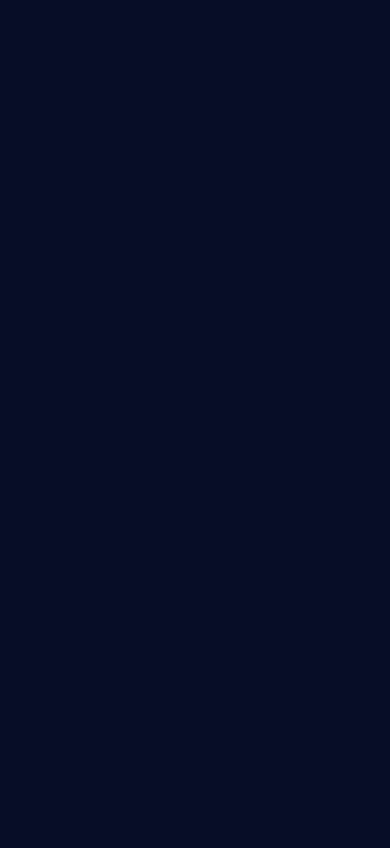
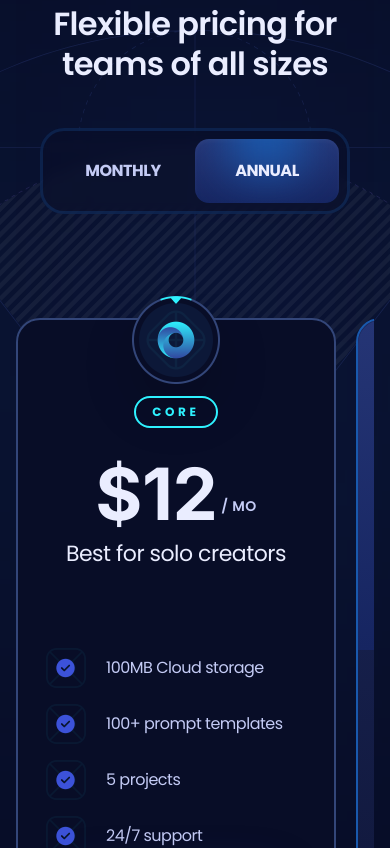
Before and after one commit to yarzarnayoo27/xora-saas, a React (Vite) app: page / in a window 390 px wide. Shown: the part 1960-2808 px from the top of the page. Before the commit the page ends 1900 px from the top, so only its background shows below. Built offline with nearby package versions, Linux system fonts and the light colour scheme.

Commit message:
feat: implement responsive pricing section

```diff
--- a/package.json
+++ b/package.json
@@ -13,6 +13,7 @@
     "@tailwindcss/vite": "^4.1.18",
     "clsx": "^2.1.1",
     "react": "^19.2.0",
+    "react-countup": "^6.5.3",
     "react-dom": "^19.2.0",
     "react-scroll": "^1.9.3",
     "tailwindcss": "^4.1.18"
--- a/src/App.jsx
+++ b/src/App.jsx
@@ -1,6 +1,7 @@
 import Features from "./sections/Features";
 import Header from "./sections/Header";
 import Hero from "./sections/Hero";
+import Pricing from "./sections/Pricing";
 
 const App = () => {
   return (
@@ -8,6 +9,7 @@
       <Header />
       <Hero />
       <Features />
+      <Pricing />
     </main>
   );
 };
--- a/src/sections/Header.jsx
+++ b/src/sections/Header.jsx
@@ -18,9 +18,7 @@
     };
   }, []);
 
-  const NavLink = ({ title }) => {
-    console.log(title)
-    return (
+  const NavLink = ({ title }) => (
     <LinkScroll
       onClick={() => setIsOpen(false)}
       to={title}
@@ -32,7 +30,7 @@
     >
       {title}
     </LinkScroll>
-  )};
+  );
 
   return (
     <header
--- /dev/null
+++ b/src/sections/Pricing.jsx
@@ -0,0 +1,165 @@
+import clsx from "clsx";
+import { useState } from "react";
+import { Element } from "react-scroll";
+import { plans } from "../../constants";
+import CountUp from "react-countup";
+import Button from "../components/Button";
+
+const Pricing = () => {
+  const [monthly, setMonthly] = useState(false);
+
+  return (
+    <section>
+      <Element name="pricing">
+        <div className="container">
+          <div className="max-w-960 pricing-head_before relative mx-auto border-l border-r border-s2 bg-s1/50 pb-40 pt-28 max-xl:max-w-4xl max-lg:border-none max-md:pb-32 max-md:pt-16">
+            <h3 className="h3 max-lg:h4 max-md:h5 z-3 relative mx-auto mb-14 max-w-lg text-center text-p4 max-md:mb-11 max-sm:max-w-sm">
+              Flexible pricing for teams of all sizes
+            </h3>
+
+            <div className="relative z-4 mx-auto flex w-[375px] rounded-3xl border-[3px] border-s4/25 bg-s1/50 p-2 backdrop-blur-[6px] max-md:w-[310px]">
+              <button
+                className={clsx("pricing-head_btn", monthly && "text-p4")}
+                onClick={() => setMonthly(true)}
+              >
+                Monthly
+              </button>
+              <button
+                className={clsx("pricing-head_btn", !monthly && "text-p4")}
+                onClick={() => setMonthly(false)}
+              >
+                Annual
+              </button>
+              <div
+                className={clsx(
+                  "g4 rounded-14 before:h-100 pricing-head_btn_before absolute left-2 top-2 h-[calc(100%-16px)] w-[calc(50%-8px)] overflow-hidden shadow-400 transition-transform duration-500",
+                  !monthly && "translate-x-full",
+                )}
+              />
+            </div>
+
+            <div className="pricing-bg">
+              <img
+                src="/images/bg-outlines.svg"
+                alt="outline"
+                width={960}
+                height={380}
+                className="relative z-2"
+              />
+              <img
+                src="/images/bg-outlines-fill.png"
+                alt="outline"
+                width={960}
+                height={380}
+                className="absolute inset-0 opacity-5 mix-blend-soft-light"
+              />
+            </div>
+          </div>
+
+          <div className="scroll-hide relative z-2 -mt-12 flex items-start max-xl:gap-5 max-xl:overflow-auto max-xl:pt-6">
+            {plans.map((plan, index) => (
+              <div
+                key={plan.id}
+                className="pricing-plan_first pricing-plan_last pricing-plan_odd pricing-plan_even relative border-2 p-7 max-xl:min-w-80 max-lg:rounded-3xl xl:w-[calc(33.33%+2px)]"
+              >
+                {index === 1 && (
+                  <div className="g4 absolute h-330 left-0 right-0 top-0 z-1 rounded-tl-3xl rounded-tr-3xl" />
+                )}
+
+                <div
+                  className={clsx(
+                    "absolute left-0 right-0 z-2 flex items-center justify-center",
+                    index === 1 ? "-top-6" : "-top-6 xl:-top-11",
+                  )}
+                >
+                  <img
+                    src={plan.logo}
+                    alt={plan.title}
+                    className={clsx(
+                      "object-contain drop-shadow-2xl",
+                      index === 1 ? "size-[120px]" : "size-[88px]",
+                    )}
+                  />
+                </div>
+
+                <div
+                  className={clsx(
+                    "relative flex flex-col items-center",
+                    index === 1 ? "pt-24" : "pt-12",
+                  )}
+                >
+                  <div
+                    className={clsx(
+                      "small-2 rounded-20 relative z-2 mx-auto mb-6 border-2 px-4 py-1.5 uppercase",
+                      index === 1 ? "border-p3 text-p3" : "border-p1 text-p1",
+                    )}
+                  >
+                    {plan.title}
+                  </div>
+
+                  <div className="relative z-2 flex justify-center items-center">
+                    <div
+                      className={clsx(
+                        "h-num flex items-start",
+                        index === 1 ? "text-p3" : "text-p4",
+                      )}
+                    >
+                      $
+                      <CountUp
+                        start={plan.priceMonthly}
+                        end={monthly ? plan.priceMonthly : plan.priceYearly}
+                        duration={0.4}
+                        useEasing={false}
+                        preserveValue
+                      />
+                    </div>
+                    <div className="small-1 relative top-3 ml-1 uppercase">
+                      / mo
+                    </div>
+                  </div>
+                </div>
+
+                <div
+                  className={clsx(
+                    "body-1 relative z-2 mb-10 w-full border-b-s2 pb-9 text-center text-p4",
+                    index === 1 && "border-b",
+                  )}
+                >
+                  {plan.caption}
+                </div>
+
+                <ul className="mx-auto space-y-4 xl:px-7">
+                  {plan.features.map((feature) => (
+                    <li
+                      key={feature}
+                      className="relative flex items-center gap-5"
+                    >
+                      <img
+                        src="/images/check.png"
+                        alt="check"
+                        className="size-10 object-contain"
+                      />
+                      <p className="flex-1">{feature}</p>
+                    </li>
+                  ))}
+                </ul>
+
+                <div className="mt-10 flex w-full justify-center">
+                  <Button icon={plan.icon}>Get Started</Button>
+                </div>
+
+                {index === 1 && (
+                  <p className="small-compact mt-9 text-center text-p3 before:mx-2.5 before:content-['-'] after:mx-2.5 after:content-['-']">
+                    Limited time offer
+                  </p>
+                )}
+              </div>
+            ))}
+          </div>
+        </div>
+      </Element>
+    </section>
+  );
+};
+
+export default Pricing;
```
Also changed, not shown: 1 other file (tests, documents, lock files or other folders).
